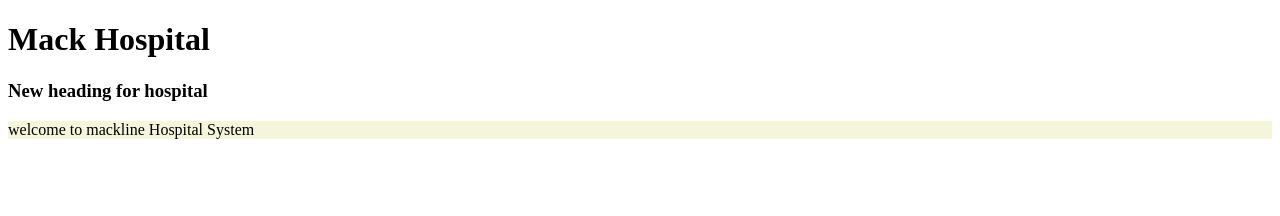
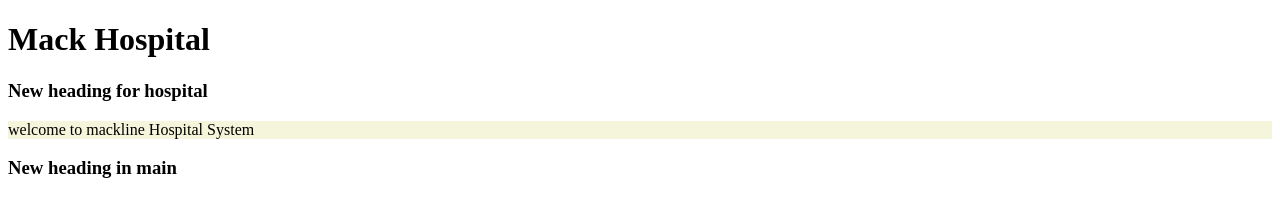
Before and after one commit to Markmwandosya/hosp, a plain HTML site: page index.html in a window 1280 px wide. Drawn offline with Linux system fonts and the light colour scheme.

Commit message:
new line added into index.html file

```diff
--- a/index.html
+++ b/index.html
@@ -13,6 +13,7 @@
     <nav></nav>
     <main>
         <div id="message"></div>
+        <h3>New heading in main</h3>
     </main>
     <footer></footer>
 </body>
```
